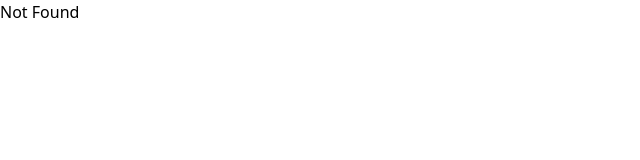
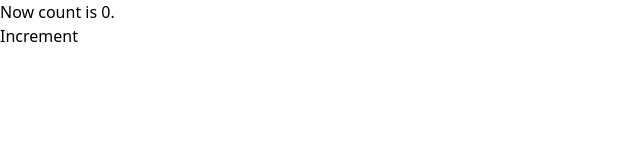
Before and after one commit to nikutto/react-tailwind-app, a React (Create React App) app: page /counter in a window 1280 px wide. Shown: the top 160 px of the page, without its empty margins (0-640 px from the left). Built offline with nearby package versions, Linux system fonts and the light colour scheme.

Commit message:
Use react hook

```diff
--- a/src/App.tsx
+++ b/src/App.tsx
@@ -1,5 +1,6 @@
 import HelloPage from "./component/HelloPage";
 import {BrowserRouter, Route, Routes} from "react-router-dom"
+import CounterPage from "./component/CounterPage";
 
 const App = () => (
     <BrowserRouter>
@@ -7,6 +8,10 @@ const App = () => (
         <Route
           path="/hello"
           element={<HelloPage />}
+        />
+        <Route
+          path="/counter"
+          element={<CounterPage/>}
         />
         <Route
           path="/*"
--- /dev/null
+++ b/src/component/CounterPage.tsx
@@ -0,0 +1,17 @@
+import { useState } from "react";
+
+const CounterPage = () => {
+    const [count, setCount] = useState(0)
+    return (
+        <div>
+            <h1>
+             Now count is {count}.
+            </h1>
+            <button onClick={() => setCount(count + 1)}>
+                Increment
+            </button>
+        </div>
+    )
+};
+
+export default CounterPage
```
